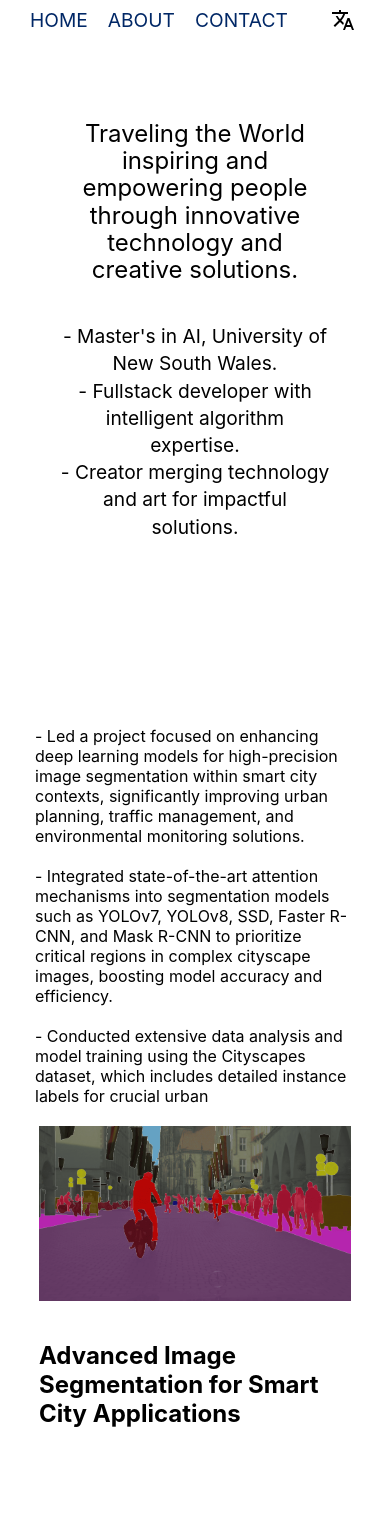
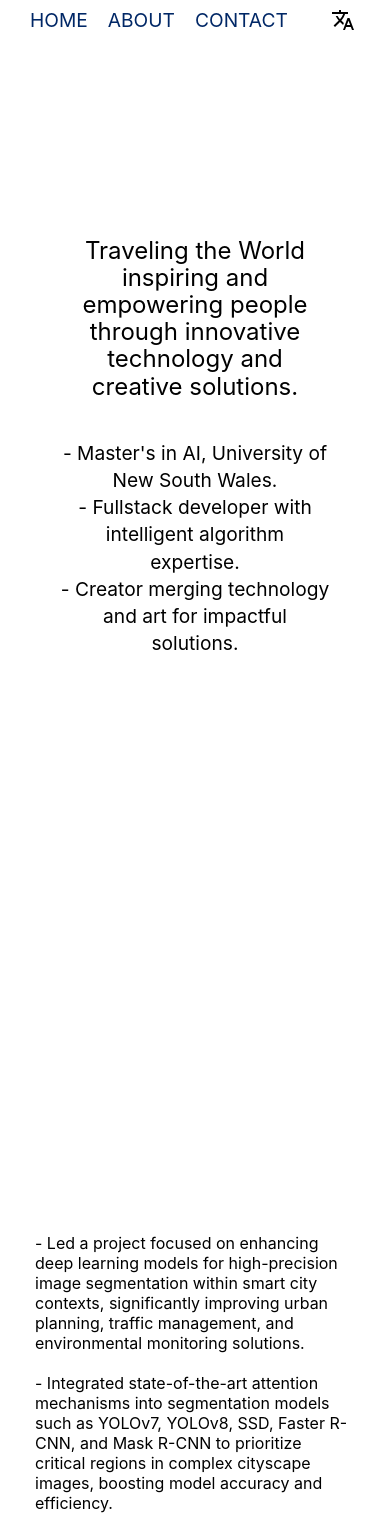
Before and after one commit to Jeffzzy18/jeff-website, a React (Create React App) app: page /about in a window 390 px wide. Shown: the top 1534 px of the page. Built offline with nearby package versions, Linux system fonts and the light colour scheme.

Commit message:
1/10 update

```diff
--- a/src/App.css
+++ b/src/App.css
@@ -258,11 +258,12 @@
 
 
   .about-section-text {
-      margin-top: 80px;
+      /* margin-top: 80px; */
       display: flex;
       justify-content: center;
       align-items: center;
       /* width: 100%; */
+      height: 100vh;
 
   }
 
@@ -518,7 +519,7 @@
           flex-direction: column-reverse;
           padding-top: 0;
           height: 120vh;
-          min-height: 1000px;
+          min-height: 1400px;
       }
 
       .about-section1 {
```
Also changed, not shown: 1 other file (tests, documents, lock files or other folders).
